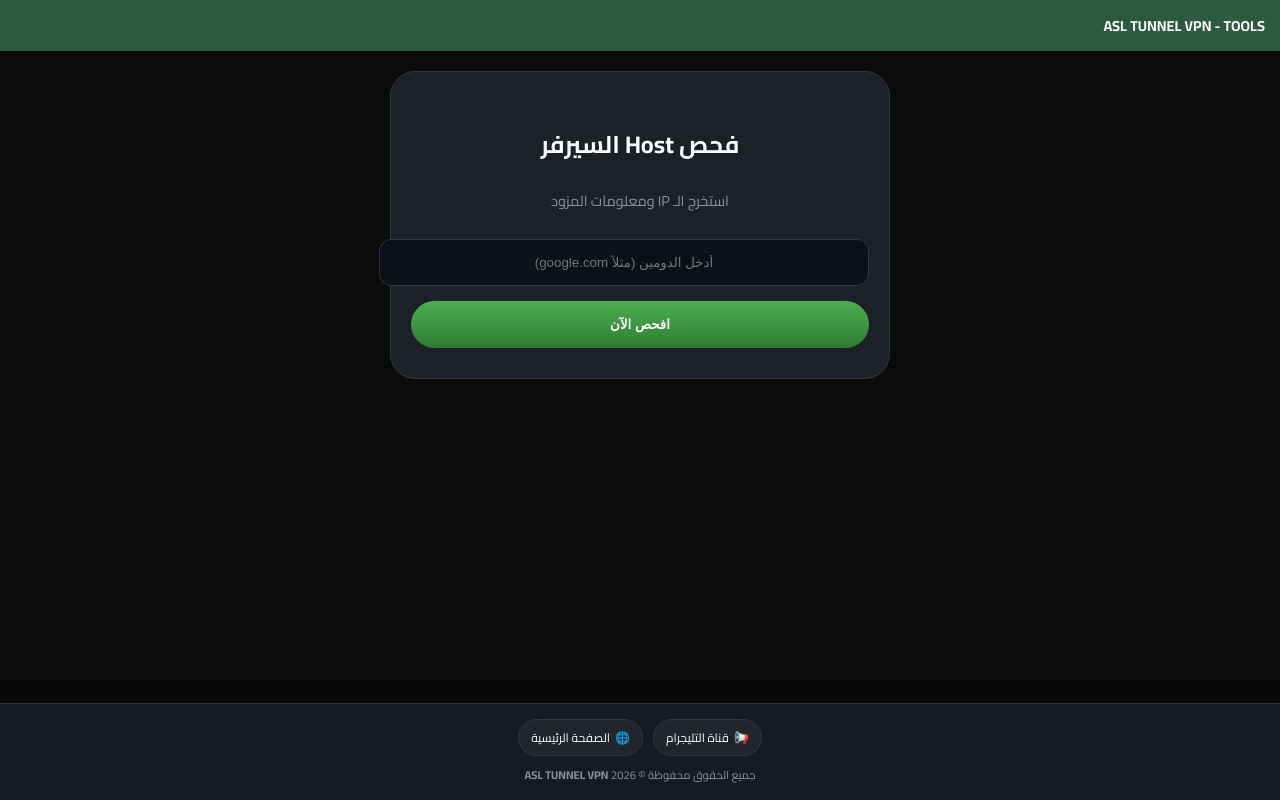
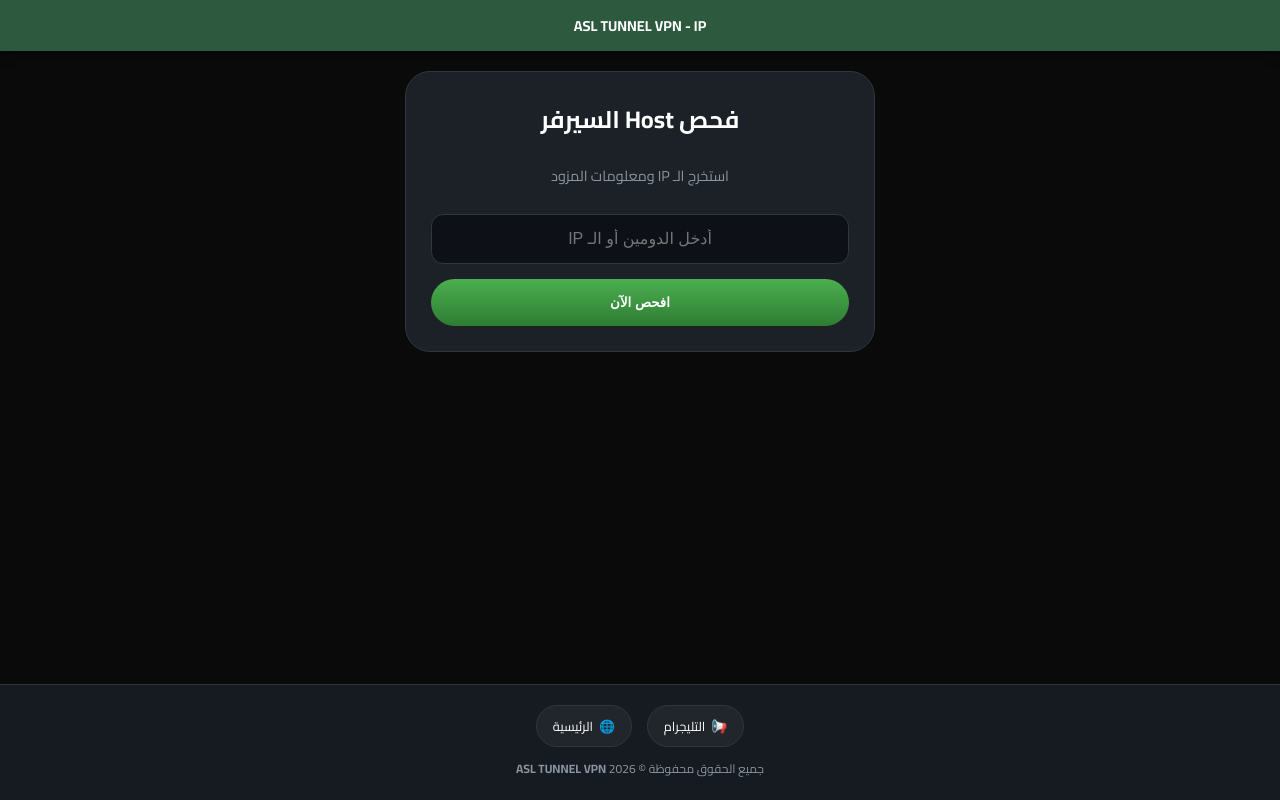
Before and after one commit to th3fre/Asl, a plain HTML site: page ip.html in a window 1280 px wide. Both pictures are taken after a click on the button "افحص الآن". Drawn offline with Linux system fonts and the light colour scheme.

Commit message:
Update ip.html

```diff
--- a/ip.html
+++ b/ip.html
@@ -6,88 +6,132 @@
     <title>ASL Tunnel - Host Checker Pro</title>
     <link href="https://fonts.googleapis.com/css2?family=Cairo:wght@400;700&display=swap" rel="stylesheet">
     <style>
-        :root { --app-green: #2d5a3f; --app-light-green: #4caf50; --bg-dark: #0a0a0a; --card-bg: #1c2128; --border: #30363d; --text-gray: #8b949e; }
-        body { margin: 0; padding: 0; background-color: var(--bg-dark); color: white; font-family: 'Cairo', sans-serif; }
-        .app-bar { background-color: var(--app-green); padding: 12px 15px; display: flex; justify-content: space-between; align-items: center; font-size: 0.9rem; font-weight: bold; }
-        .container { max-width: 500px; margin: 20px auto; padding: 0 15px; text-align: center; }
-        .main-card { background-color: var(--card-bg); border-radius: 25px; padding: 30px 20px; border: 1px solid var(--border); }
-        input { width: 100%; padding: 15px; border-radius: 12px; border: 1px solid var(--border); background: #0d1117; color: white; margin-bottom: 15px; text-align: center; outline: none; }
-        .action-btn { background: linear-gradient(180deg, #4caf50, #2e7d32); color: white; border: none; width: 100%; padding: 16px; border-radius: 50px; font-weight: bold; cursor: pointer; }
+        :root {
+            --app-green: #2d5a3f;
+            --app-light-green: #4caf50;
+            --bg-dark: #0a0a0a;
+            --card-bg: #1c2128;
+            --border: #30363d;
+            --text-gray: #8b949e;
+        }
+
+        /* الحل النهائي لخروج العناصر عن الإطار */
+        * { box-sizing: border-box; }
+
+        body {
+            margin: 0; padding: 0;
+            background-color: var(--bg-dark);
+            color: white;
+            font-family: 'Cairo', sans-serif;
+            display: flex;
+            flex-direction: column;
+            min-height: 100vh;
+        }
+
+        .app-bar {
+            background-color: var(--app-green);
+            padding: 12px 15px;
+            display: flex;
+            justify-content: center;
+            align-items: center;
+            font-size: 0.9rem;
+            font-weight: bold;
+            box-shadow: 0 2px 10px rgba(0,0,0,0.5);
+        }
+
+        .container {
+            width: 100%;
+            max-width: 500px;
+            margin: 20px auto;
+            padding: 0 15px;
+            text-align: center;
+            flex: 1;
+        }
+
+        .main-card {
+            background-color: var(--card-bg);
+            border-radius: 25px;
+            padding: 25px;
+            border: 1px solid var(--border);
+            overflow: hidden; /* يمنع خروج المحتوى */
+        }
+
+        /* جعل مكان وضع الرابط متجاوباً تماماً */
+        input {
+            width: 100%;
+            max-width: 100%;
+            padding: 15px;
+            border-radius: 12px;
+            border: 1px solid var(--border);
+            background: #0d1117;
+            color: white;
+            margin-bottom: 15px;
+            text-align: center;
+            outline: none;
+            font-size: 1rem;
+            display: block;
+        }
+
+        input:focus { border-color: var(--app-light-green); }
+
+        .action-btn {
+            background: linear-gradient(180deg, #4caf50, #2e7d32);
+            color: white; border: none; width: 100%; padding: 16px;
+            border-radius: 50px; font-weight: bold; cursor: pointer; transition: 0.3s;
+        }
+
         .result-box { margin-top: 25px; display: none; }
-        .info-card { background: rgba(255,255,255,0.03); border: 1px solid var(--border); padding: 15px; border-radius: 18px; margin-bottom: 12px; display: flex; justify-content: space-between; align-items: center; }
-        .info-card h3 { color: var(--app-light-green); margin: 0; font-size: 0.8rem; text-transform: uppercase; }
-        .info-card p { color: white; margin: 6px 0 0 0; font-size: 1rem; font-family: monospace; }
-        .loader { display: none; margin: 20px auto; border: 4px solid rgba(255,255,255,0.1); border-top: 4px solid var(--app-light-green); border-radius: 50%; width: 35px; height: 35px; animation: spin 1s linear infinite; }
+
+        .info-card {
+            background: rgba(255,255,255,0.03);
+            border: 1px solid var(--border);
+            padding: 12px 15px; border-radius: 18px;
+            margin-bottom: 10px; display: flex;
+            justify-content: space-between; align-items: center;
+        }
+
+        .info-card h3 { color: var(--app-light-green); margin: 0; font-size: 0.75rem; text-transform: uppercase; text-align: right; }
+        .info-card p { color: white; margin: 4px 0 0 0; font-size: 0.95rem; font-family: monospace; word-break: break-all; text-align: right; }
+
+        .loader {
+            display: none; margin: 20px auto;
+            border: 4px solid rgba(255,255,255,0.1);
+            border-top: 4px solid var(--app-light-green);
+            border-radius: 50%; width: 35px; height: 35px;
+            animation: spin 1s linear infinite;
+        }
+
         @keyframes spin { 0% { transform: rotate(0deg); } 100% { transform: rotate(360deg); } }
-        footer { margin-top: 20px; font-size: 0.8rem; color: var(--text-gray); }
 
-/* Footer Fixed at the bottom */
         footer {
             background-color: #161b22;
-            padding: 15px 0; /* تقليل الحشو ليكون أنيقاً */
-            text-align: center;
+            padding: 20px 0; text-align: center;
             border-top: 1px solid var(--border);
-            position: fixed; /* جعل الفوتر ثابتاً */
-            bottom: 0;      /* في أسفل الشاشة تماماً */
-            left: 0;
-            width: 100%;    /* ليمتد على كامل العرض */
-            z-index: 1000;  /* ليكون فوق كل المحتوى */
-            box-shadow: 0 -5px 15px rgba(0,0,0,0.3); /* ظل خفيف لتمييزه */
+            width: 100%; margin-top: 20px;
         }
 
-        .footer-container {
-            max-width: 600px;
-            margin: 0 auto;
-            padding: 0 10px;
+        .footer-container { max-width: 600px; margin: 0 auto; padding: 0 15px; }
+        .footer-links { display: flex; justify-content: center; gap: 15px; margin-bottom: 10px; }
+        .footer-links a {
+            color: white; text-decoration: none; font-size: 0.8rem;
+            background: #21262d; padding: 8px 16px; border-radius: 50px;
+            border: 1px solid var(--border); transition: 0.3s;
+            display: flex; align-items: center; gap: 6px;
         }
-
-        /* تعديل المسافات للروابط لتناسب الوضع الثابت */
-        .footer-links {
-            display: flex;
-            justify-content: center;
-            gap: 10px;
-            margin-bottom: 8px;
-        }
-
-        .footer-links a {
-            color: white;
-            text-decoration: none;
-            font-size: 0.75rem; /* تصغير الخط قليلاً */
-            background: #21262d;
-            padding: 6px 12px;
-            border-radius: 50px;
-            border: 1px solid var(--border);
-            transition: 0.3s;
-            display: flex;
-            align-items: center;
-            gap: 5px;
-        }
-
-        .copyright {
-            font-size: 0.7rem;
-            color: #8b949e;
-            margin-top: 5px;
-        }
-
-        /* إضافة مسافة في أسفل الحاوية الرئيسية حتى لا يغطي الفوتر المحتوى الأخير */
-        .container {
-            margin-bottom: 120px;
-        }
-
-
+        .copyright { font-size: 0.75rem; color: #8b949e; }
     </style>
 </head>
 <body>
 
-    <div class="app-bar"><span>ASL TUNNEL VPN - TOOLS</span></div>
+    <div class="app-bar"><span>ASL TUNNEL VPN - IP</span></div>
 
     <div class="container">
         <div class="main-card">
-            <h2>فحص Host السيرفر</h2>
+            <h2 style="margin-top: 0;">فحص Host السيرفر</h2>
             <p style="color: var(--text-gray); font-size: 0.9rem; margin-bottom: 25px;">استخرج الـ IP ومعلومات المزود</p>
 
-            <input type="text" id="hostInput" placeholder="أدخل الدومين (مثلاً google.com)" autocomplete="off">
-            <button class="action-btn" onclick="checkHost()">افحص الآن</button>
+            <input type="text" id="hostInput" placeholder="أدخل الدومين أو الـ IP" autocomplete="off">
+            <button class="action-btn" id="checkBtn" onclick="checkHost()">افحص الآن</button>
 
             <div id="loader" class="loader"></div>
 
@@ -97,20 +141,13 @@
                 <div class="info-card"><div><h3>ISP / المزود</h3><p id="res-isp">-</p></div></div>
             </div>
         </div>
-
-
-<div class="container">
     </div>
 
     <footer>
         <div class="footer-container">
             <div class="footer-links">
-            <a href="https://t.me/ASLTUNNEL" target="_blank">
-                <span>📢</span> قناة التليجرام
-            </a>
-            <a href="https://asltunnel.com" target="_blank">
-                <span>🌐</span> الصفحة الرئيسية
-            </a>
+                <a href="https://t.me/ASLTUNNEL" target="_blank"><span>📢</span> التليجرام</a>
+                <a href="https://asltunnel.com" target="_blank"><span>🌐</span> الرئيسية</a>
             </div>
             <div class="copyright">
                 جميع الحقوق محفوظة © 2026 <b>ASL TUNNEL VPN</b>
@@ -118,54 +155,39 @@
         </div>
     </footer>
 
-
-
     <script>
         async function checkHost() {
             const host = document.getElementById('hostInput').value.trim();
             const resBox = document.getElementById('resultBox');
             const loader = document.getElementById('loader');
+            const btn = document.getElementById('checkBtn');
 
-            if (!host) { alert("يرجى إدخال عنوان أولاً"); return; }
+            if (!host) { alert("يرجى إدخال عنوان"); return; }
 
             loader.style.display = "block";
             resBox.style.display = "none";
+            btn.disabled = true;
 
-            // المحاولة الأولى: استخدام Cloudflare Worker Proxy أو IP-API عبر JSONP/CORS
             try {
-                // نستخدم AllOrigins لتجاوز حظر CORS و Mixed Content تماماً
-                const response = await fetch(`https://api.allorigins.win/get?url=${encodeURIComponent('http://ip-api.com/json/' + host)}`);
-                const json = await response.json();
+                // استخدام AllOrigins لجلب البيانات من ip-api بشكل مضمون وآمن HTTPS
+                const res = await fetch(`https://api.allorigins.win/get?url=${encodeURIComponent('http://ip-api.com/json/' + host)}`);
+                const json = await res.json();
                 const data = JSON.parse(json.contents);
 
                 if (data.status === "success") {
-                    displayData(data.query, data.country, data.isp);
+                    document.getElementById('res-ip').innerText = data.query;
+                    document.getElementById('res-country').innerText = data.country;
+                    document.getElementById('res-isp').innerText = data.isp;
+                    resBox.style.display = "block";
                 } else {
-                    throw new Error("API 1 Failed");
+                    alert("تعذر جلب البيانات، تأكد من الدومين");
                 }
-            } catch (err) {
-                // المحاولة الثانية: استخدام مزود احتياطي (ipapi.co)
-                try {
-                    const response = await fetch(`https://ipapi.co/${host}/json/`);
-                    const data = await response.json();
-                    if (!data.error) {
-                        displayData(data.ip, data.country_name, data.org);
-                    } else {
-                        alert("تعذر العثور على بيانات لهذا العنوان");
-                    }
-                } catch (e) {
-                    alert("خطأ في الاتصال بالخادم، جرب لاحقاً");
-                }
+            } catch (error) {
+                alert("حدث خطأ في الاتصال");
             } finally {
                 loader.style.display = "none";
+                btn.disabled = false;
             }
-        }
-
-        function displayData(ip, country, isp) {
-            document.getElementById('res-ip').innerText = ip;
-            document.getElementById('res-country').innerText = country;
-            document.getElementById('res-isp').innerText = isp;
-            document.getElementById('resultBox').style.display = "block";
         }
     </script>
 </body>
```
Lines whose indentation alone changed are shown as unchanged.
